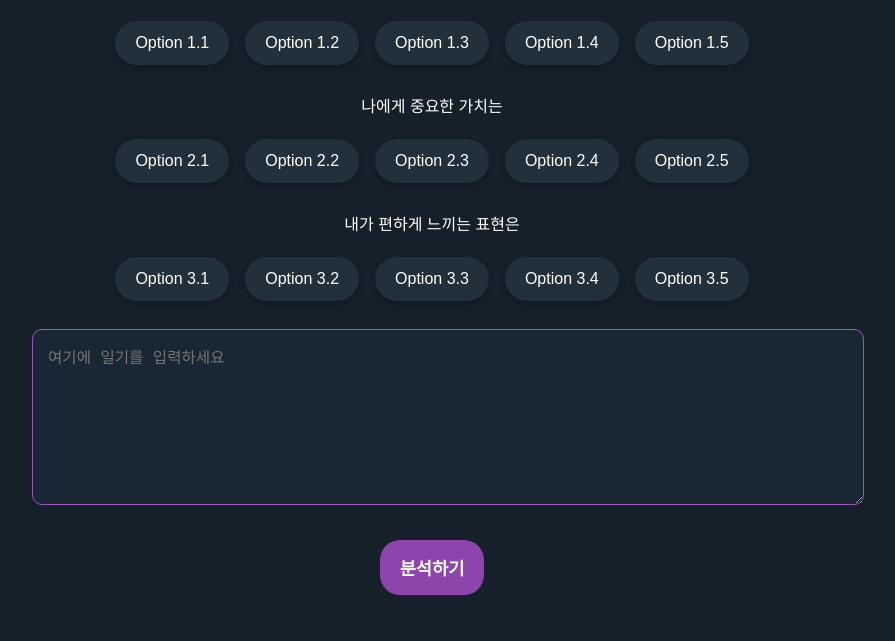
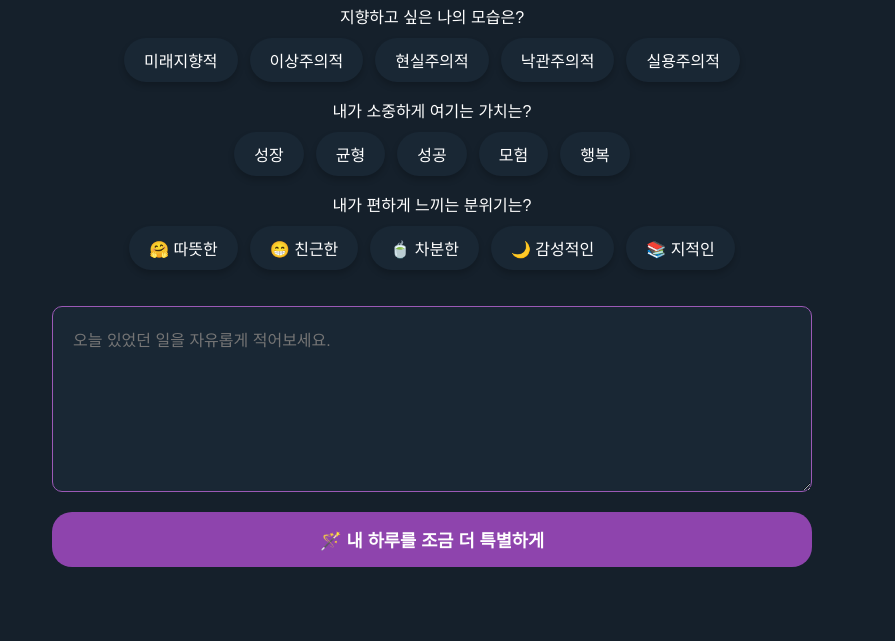
Before and after one commit to SeoyeongHwang/CXD25-DiaryAugmentation, a plain HTML site: page index.html in a window 1280 px wide. Shown: the part 159-800 px from the top of the page, without its empty margins (208-1103 px from the left). Drawn offline with Linux system fonts and the light colour scheme; a web font is replaced by a local one.

Commit message:
style revised

```diff
--- a/index.html
+++ b/index.html
@@ -4,49 +4,53 @@
     <meta charset="UTF-8">
     <meta name="viewport" content="width=device-width, initial-scale=1.0">
     <title>오늘 나의 하루는?</title>
+    <link rel="preconnect" href="https://fonts.googleapis.com">
+    <link rel="preconnect" href="https://fonts.gstatic.com" crossorigin>
+    <link href="https://fonts.googleapis.com/css2?family=IBM+Plex+Sans+KR&display=swap" rel="stylesheet">
+    <link href="https://fonts.googleapis.com/css2?family=IBM+Plex+Sans+KR&family=Noto+Serif+KR:wght@200..900&display=swap" rel="stylesheet">
     <link rel="stylesheet" href="styles.css">
 </head>
 <body>
     <div class="container text-center mt-5">
-        <h1>오늘 나의 하루는?</h1>
+        <h1>오늘, 나의 하루 돌아보기</h1>
 
         <div class="form-group mt-4">
-            <label>내가 지향하는 바는</label>
+            <label>지향하고 싶은 나의 모습은?</label>
             <div class="option-buttons" id="option1">
-                <button class="option-btn" data-value="Option 1.1">Option 1.1</button>
-                <button class="option-btn" data-value="Option 1.2">Option 1.2</button>
-                <button class="option-btn" data-value="Option 1.3">Option 1.3</button>
-                <button class="option-btn" data-value="Option 1.4">Option 1.4</button>
-                <button class="option-btn" data-value="Option 1.5">Option 1.5</button>
+                <button class="option-btn" data-value="Option 1.1">미래지향적</button>
+                <button class="option-btn" data-value="Option 1.2">이상주의적</button>
+                <button class="option-btn" data-value="Option 1.3">현실주의적</button>
+                <button class="option-btn" data-value="Option 1.4">낙관주의적</button>
+                <button class="option-btn" data-value="Option 1.5">실용주의적</button>
             </div>
         </div>
 
         <div class="form-group mt-4">
-            <label>나에게 중요한 가치는</label>
+            <label>내가 소중하게 여기는 가치는?</label>
             <div class="option-buttons" id="option2">
-                <button class="option-btn" data-value="Option 2.1">Option 2.1</button>
-                <button class="option-btn" data-value="Option 2.2">Option 2.2</button>
-                <button class="option-btn" data-value="Option 2.3">Option 2.3</button>
-                <button class="option-btn" data-value="Option 2.4">Option 2.4</button>
-                <button class="option-btn" data-value="Option 2.5">Option 2.5</button>
+                <button class="option-btn" data-value="Option 2.1">성장</button>
+                <button class="option-btn" data-value="Option 2.2">균형</button>
+                <button class="option-btn" data-value="Option 2.3">성공</button>
+                <button class="option-btn" data-value="Option 2.4">모험</button>
+                <button class="option-btn" data-value="Option 2.5">행복</button>
             </div>
         </div>
 
         <div class="form-group mt-4">
-            <label>내가 편하게 느끼는 표현은</label>
+            <label>내가 편하게 느끼는 분위기는?</label>
             <div class="option-buttons" id="option3">
-                <button class="option-btn" data-value="Option 3.1">Option 3.1</button>
-                <button class="option-btn" data-value="Option 3.2">Option 3.2</button>
-                <button class="option-btn" data-value="Option 3.3">Option 3.3</button>
-                <button class="option-btn" data-value="Option 3.4">Option 3.4</button>
-                <button class="option-btn" data-value="Option 3.5">Option 3.5</button>
+                <button class="option-btn" data-value="Option 3.1">🤗 따뜻한</button>
+                <button class="option-btn" data-value="Option 3.2">😁 친근한</button>
+                <button class="option-btn" data-value="Option 3.3">🍵 차분한</button>
+                <button class="option-btn" data-value="Option 3.4">🌙 감성적인</button>
+                <button class="option-btn" data-value="Option 3.5">📚 지적인</button>
             </div>
         </div>
 
         <div class="form-group mt-4">
-            <textarea id="diaryEntry" class="form-control w-100 mx-auto large-textarea" rows="8" placeholder="여기에 일기를 입력하세요"></textarea>
+            <textarea id="diaryEntry" class="form-control w-100 mx-auto large-textarea" rows="8" placeholder="오늘 있었던 일을 자유롭게 적어보세요."></textarea>
         </div>
-        <button id="submitButton" class="btn">분석하기</button>
+        <button id="submitButton" class="btn">🪄 내 하루를 조금 더 특별하게</button>
         <div id="results" class="mt-5"></div>
     </div>
     <script src="script.js"></script>
--- a/styles.css
+++ b/styles.css
@@ -1,8 +1,34 @@
+@media (max-width: 600px) {
+    #submitButton, .large-textarea {
+        width: 90%; /* 모바일 화면에서 버튼과 텍스트 영역의 크기 조정 */
+    }
+
+    .container {
+        width: calc(100% - 20px); /* 작은 화면에서도 동일하게 여백을 제외한 너비 사용 */
+        padding: 0 20px; /* 좌우 여백 */
+    }
+}
+
+:root {
+    --primary-font: "IBM Plex Sans KR", Arial, sans-serif;
+    --secondary-font: "Noto Serif KR", Arial, sans-serif;
+    --primary-color: #15202b;
+    --secondary-color: #8e44ad;
+    --selected-color: #9b59b6;
+    --hover-color: #732d91;
+    --border-color: #9b59b6;
+    --text-color: #ffffff;
+    --background-light: #192734;
+}
+
 body {
-    background-color: #15202b;
-    font-family: Arial, sans-serif;
-    color: #ffffff;
+    background-color: var(--primary-color);
+    font-family: var(--primary-font);
+    font-weight: 400;
+    font-style: normal;
+    color: var(--text-color);
     display: flex;
+    flex-direction: column;
     justify-content: center;
     align-items: center;
     height: 100vh;
@@ -12,33 +38,48 @@ body {
 
 .container {
     max-width: 800px;
-    width: 100%;
+    width: calc(100% - 20px); /* 좌우 패딩 40px 제외 */
+    margin: 0 auto; /* 좌우 자동 마진 */
+    padding: 0 20px; /* 내부 패딩 추가 */
+    position: relative; /* 상대적인 위치 지정 */
+    box-sizing: border-box; /* 패딩과 보더를 너비에 포함 */
+    text-align: center;
 }
 
 h1 {
     font-weight: bold;
-    color: #ffffff;
+    color: var(--text-color);
+}
+
+textarea, input, select {
+    font-family: var(--primary-font);
+    font-size: 1.0em;
 }
 
 textarea {
-    margin-bottom: 15px;
+    width: 100%;
+    margin-top: 20px;
     border-radius: 10px;
-    border: 1px solid #9b59b6;
-    background-color: #192734;
-    color: #ffffff;
-    padding: 15px;
-    font-size: 1.2em;
+    border: 1px solid var(--border-color);
+    background-color: var(--background-light);
+    color: var(--text-color);
+    padding: 20px;
 }
 
 .large-textarea {
     width: 100%;
+    box-sizing: border-box;
+}
+
+button {
+    font-family: var(--primary-font); /* 버튼에 폰트 명시적으로 지정 */
 }
 
 button.btn {
-    background-color: #8e44ad;
+    background-color: var(--secondary-color);
     border: none;
     border-radius: 20px;
-    color: #ffffff;
+    color: var(--text-color);
     font-weight: bold;
     padding: 15px 20px;
     font-size: 1.1em;
@@ -46,7 +87,7 @@ button.btn {
 }
 
 button.btn:hover {
-    background-color: #732d91;
+    background-color: var(--hover-color);
 }
 
 .form-group {
@@ -58,32 +99,38 @@ button.btn:hover {
     display: flex;
     justify-content: center;
     flex-wrap: wrap;
-    gap: 16px; /* 버튼들 사이에 여유 공간을 더 추가 */
+    gap: 12px; /* 버튼들 사이에 여유 공간을 더 추가 */
     margin-top: 10px;
-    padding: 12px; /* 버튼 영역 주변에 여유 공간을 추가 */
+    flex-shrink: 0;
 }
 
 button.option-btn {
-    background-color: #22303c; /* 기본 상태에서 배경보다 살짝 밝은 색 */
+    height: 44px;
+    background-color: var(--background-light); /* 기본 상태에서 배경보다 살짝 밝은 색 */
     border: none;
     border-radius: 999px;
-    color: #ffffff;
+    color: var(--text-color);
     padding: 10px 20px; /* 이전 크기를 유지 */
     cursor: pointer;
     transition: background-color 0.3s, box-shadow 0.3s, border 0.15s, transform 0.3s;
     font-size: 1em;
     box-shadow: 0 4px 6px rgba(0, 0, 0, 0.2); /* 기본 그림자 */
-    min-height: 44px; /* 최소 높이를 설정하여 호버 시에도 충분한 공간 확보 */
 }
 
 button.option-btn:hover {
-    border: 2px solid #9b59b6; /* 호버 시 테두리 보라색 */
+    outline: 2px solid var(--border-color); /* 호버 시 테두리 보라색 */
     box-shadow: 0 6px 8px rgba(0, 0, 0, 0.5); /* 호버 시 그림자 강화 */
     transform: scale(1.03); /* 약간의 확대 효과 */
 }
 
 button.option-btn.selected {
-    background-color: #8e44ad; /* 선택된 상태에서 진한 보라색 배경 */
-    color: #ffffff;
+    background-color: var(--selected-color); /* 선택된 상태에서 진한 보라색 배경 */
+    color: var(--text-color);
     box-shadow: 0 6px 8px rgba(0, 0, 0, 0.5); /* 선택 시 그림자 조금 더 강화 */
 }
+
+button#submitButton {
+    width: 100%;
+    margin: 0;
+    box-sizing: border-box;
+}
```
